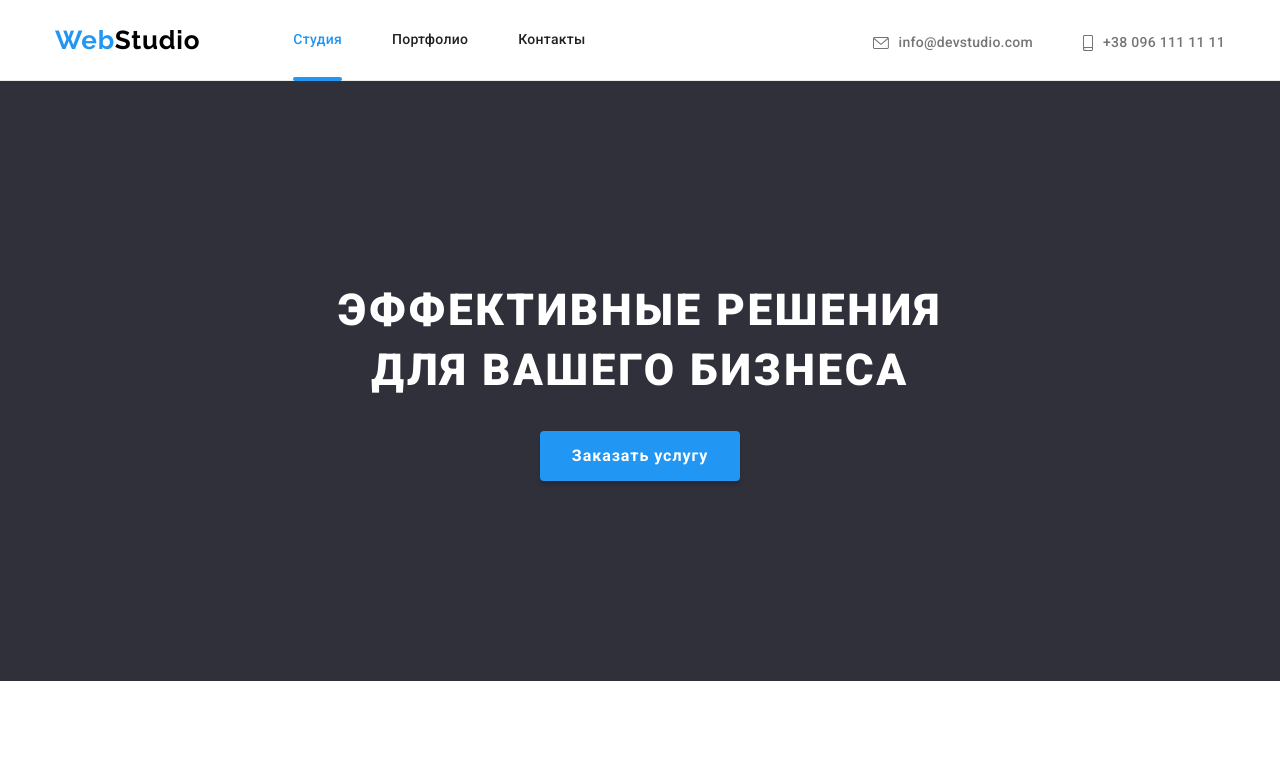
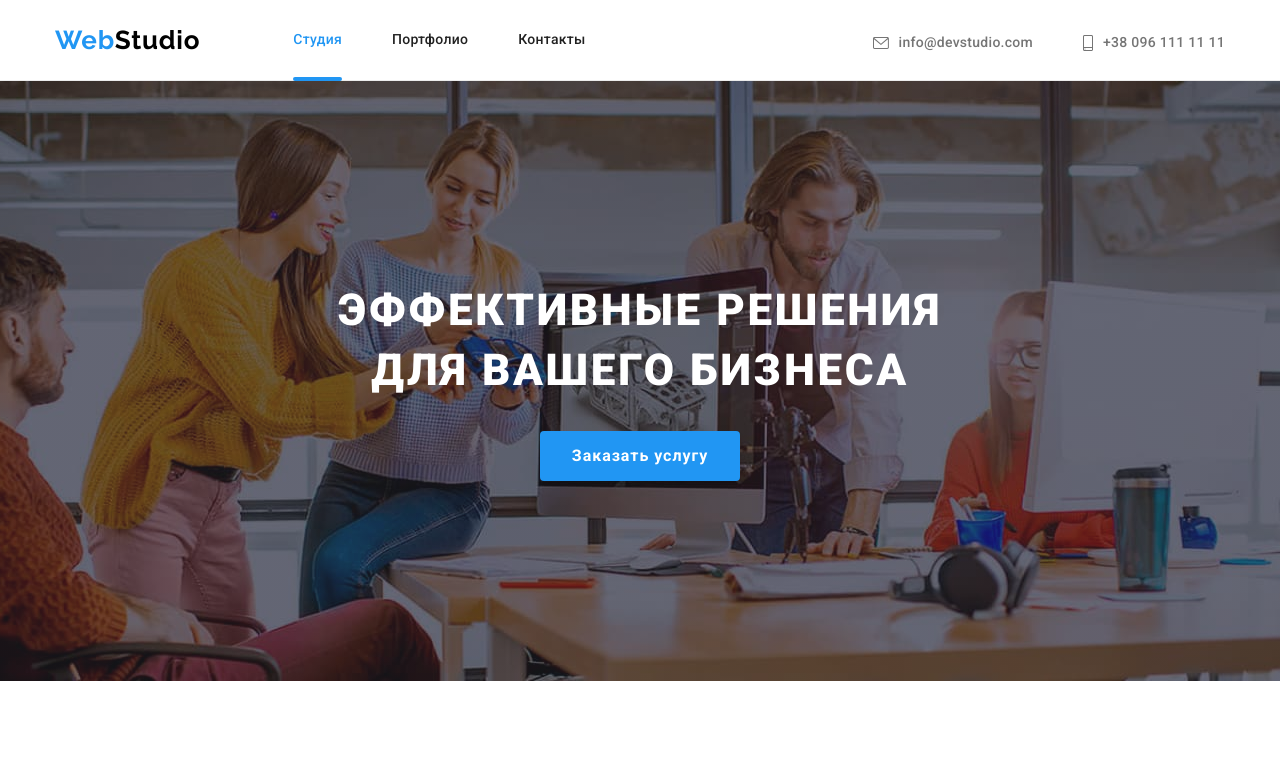
Before and after one commit to atamaiNia/goit-markup-hw-08, a plain HTML site: page index.html in a window 1280 px wide. Shown: the top 771 px of the page. Drawn offline with nearby package versions, Linux system fonts and the light colour scheme; files that its build step writes are made by us from their sources.

Commit message:
hero bg-img

```diff
--- a/sass/components/_hero.scss
+++ b/sass/components/_hero.scss
@@ -3,7 +3,7 @@
   padding-right: 0;
   width: 100%;
   background-image: linear-gradient(to right, rgba(47, 48, 58, 0.4), rgba(47, 48, 58, 0.4)),
-    url(images/hero/hero-bg-mobile.jpg);
+    url(../images/hero/hero-bg-mobile.jpg);
   background-color: var(--hero-bg-color);
   padding: 118px 0;
 
@@ -13,23 +13,23 @@
 
   @media (min-device-pixel-ratio: 2), (min-resolution: 192dpi), (min-resolution: 2dppx) {
     background-image: linear-gradient(to right, rgba(47, 48, 58, 0.4), rgba(47, 48, 58, 0.4)),
-      url(images/hero/hero-bg-mobile-2x.jpg);
+      url(../images/hero/hero-bg-mobile-2x.jpg);
   }
 
   @include tablet {
     background-image: linear-gradient(to right, rgba(47, 48, 58, 0.4), rgba(47, 48, 58, 0.4)),
-      url(images/hero/hero-bg-tablet.jpg);
+      url(../images/hero/hero-bg-tablet.jpg);
     background-color: var(--hero-bg-color);
 
     @media (min-device-pixel-ratio: 2), (min-resolution: 192dpi), (min-resolution: 2dppx) {
       background-image: linear-gradient(to right, rgba(47, 48, 58, 0.4), rgba(47, 48, 58, 0.4)),
-        url(images/hero/hero-bg-tablet-2x.jpg);
+        url(../images/hero/hero-bg-tablet-2x.jpg);
     }
   }
 
   @include desktop {
     background-image: linear-gradient(to right, rgba(47, 48, 58, 0.4), rgba(47, 48, 58, 0.4)),
-      url(images/hero/hero-bg-desktop.jpg);
+      url(../images/hero/hero-bg-desktop.jpg);
     margin-left: auto;
     margin-right: auto;
     max-width: 1600px;
@@ -38,7 +38,7 @@
 
     @media (min-device-pixel-ratio: 2), (min-resolution: 192dpi), (min-resolution: 2dppx) {
       background-image: linear-gradient(to right, rgba(47, 48, 58, 0.4), rgba(47, 48, 58, 0.4)),
-        url(images/hero/hero-bg-desktop-2x.jpg);
+        url(../images/hero/hero-bg-desktop-2x.jpg);
     }
   }
 }
```
